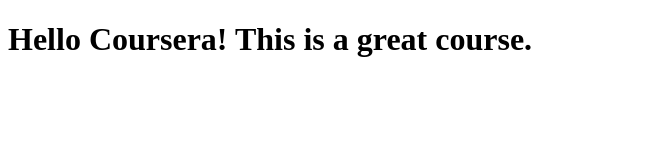
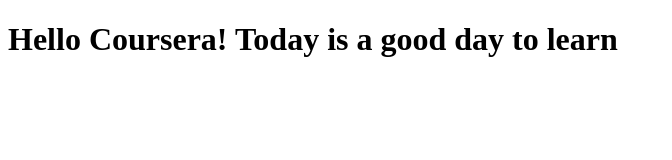
Before and after one commit to Manzihilbert/Coursera-course, a plain HTML site: page site/index.html in a window 1280 px wide. Shown: the whole page, without its empty margins (0-672 px from the left). Drawn offline with Linux system fonts and the light colour scheme.

Commit message:
new test

```diff
--- a/site/index.html
+++ b/site/index.html
@@ -4,6 +4,6 @@
 	<title> Hello Coursera </title>
 </head>
 <body>
-<h1>Hello Coursera! This is a great course.</h1>
+<h1>Hello Coursera! Today is a good day to learn</h1>
 </body>
 </html>
```
